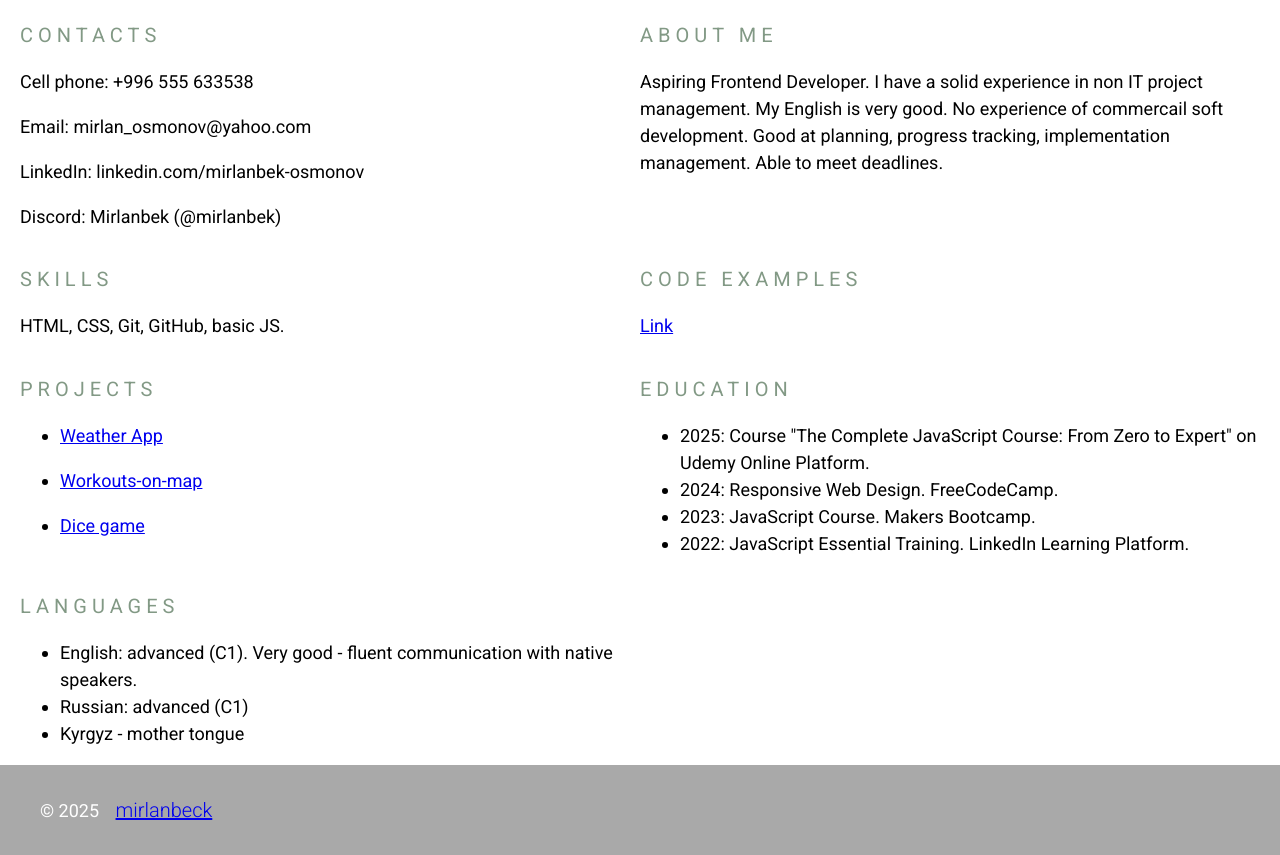
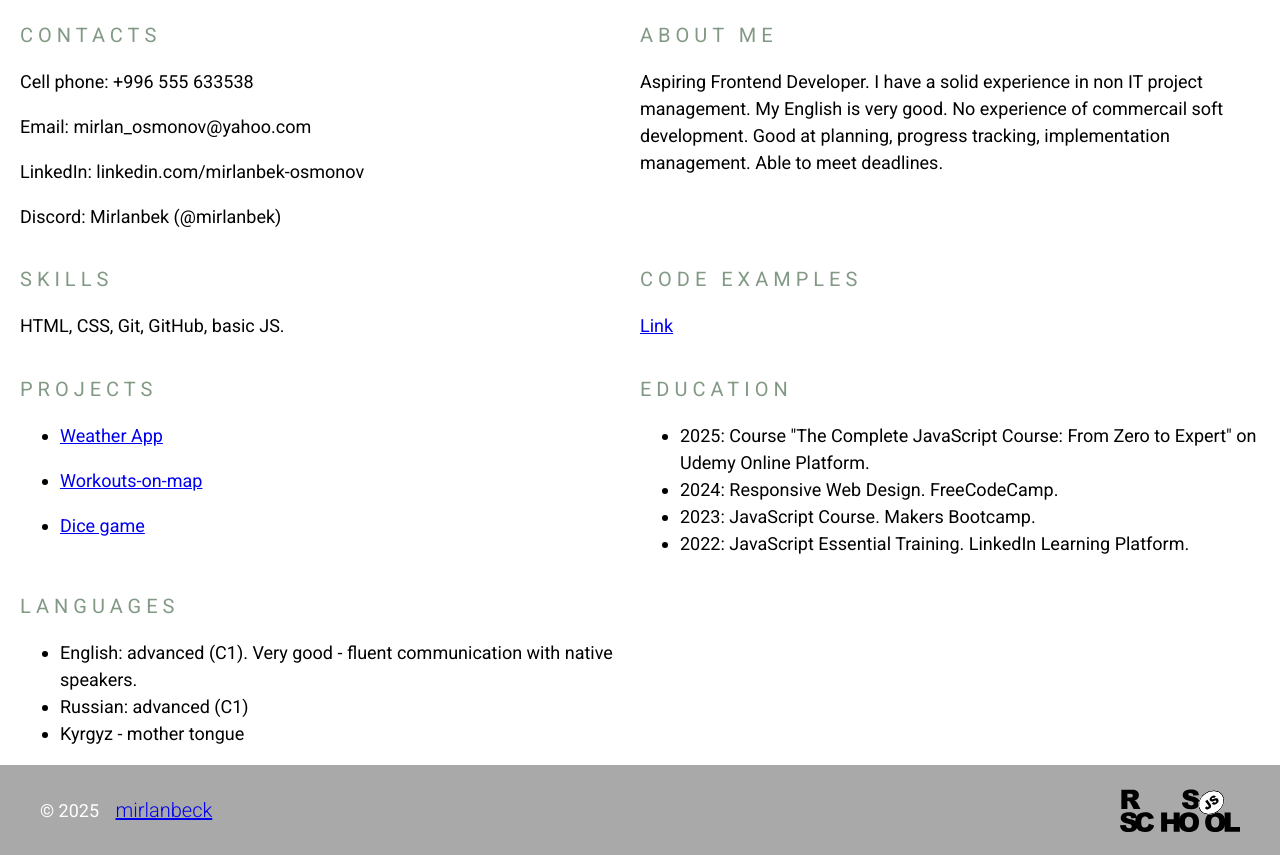
Before and after one commit to mirlanbeck/rsschool-cv, a plain HTML site: page index.html in a window 1280 px wide. Shown: the part 392-1247 px from the top of the page. Drawn offline with Linux system fonts and the light colour scheme.

Commit message:
feat: add new files & update

```diff
--- a/index.html
+++ b/index.html
@@ -112,6 +112,8 @@
                 © 2025
                 <a href="https://github.com/mirlanbeck" class="nav-link">mirlanbeck</a>
             </div>
+            <a href="https://rs.school/courses/javascript-ru" class="rs-school-logo"><img
+                    src="assets/rs-school-logo.svg" alt="rs-school-logo"></a>
         </div>
     </footer>
 
--- a/style.css
+++ b/style.css
@@ -124,6 +124,12 @@ footer {
   color: white;
 }
 
+.rs-school-logo {
+  width: 120px;
+  height: 45px;
+  background-repeat: no-repeat;
+}
+
 @media (max-width: 1440px) {
   .container {
     padding: 0 20px;
```
Also changed, not shown: assets/rs-school-logo.svg (added).
